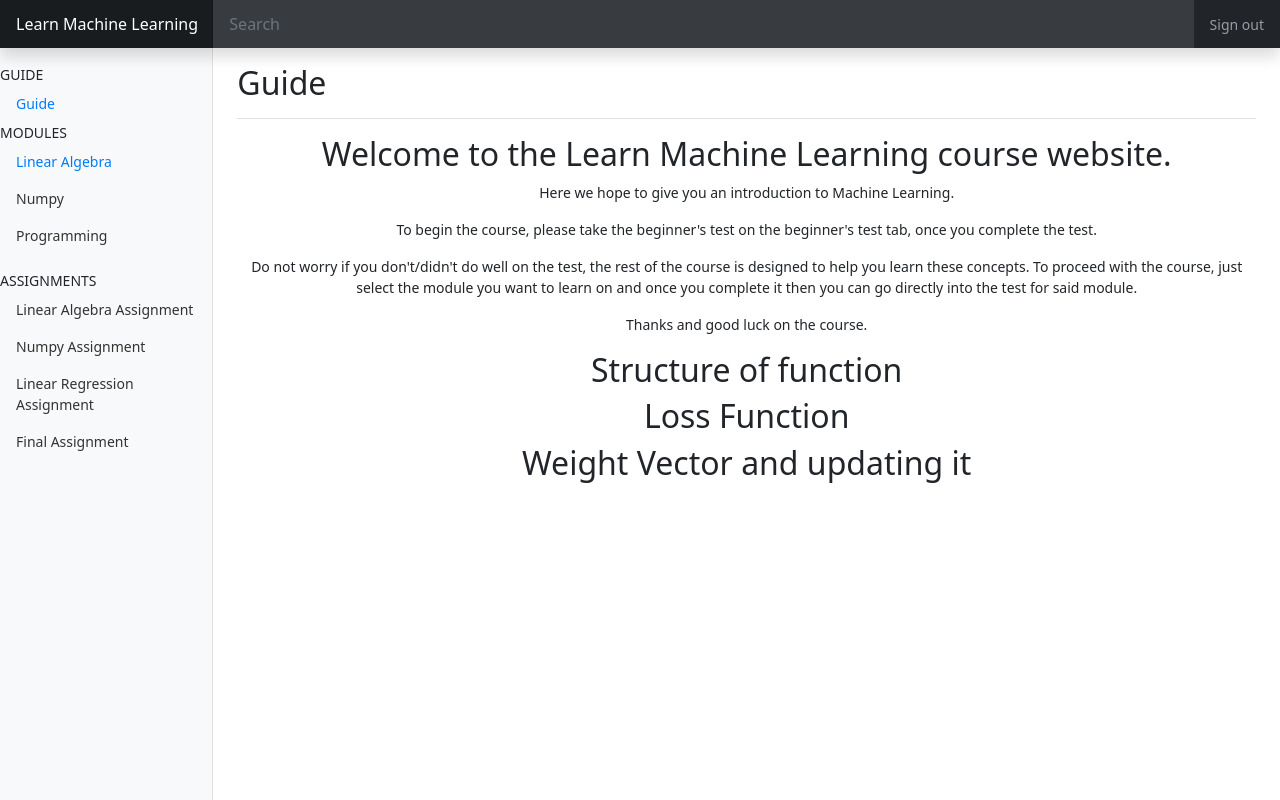
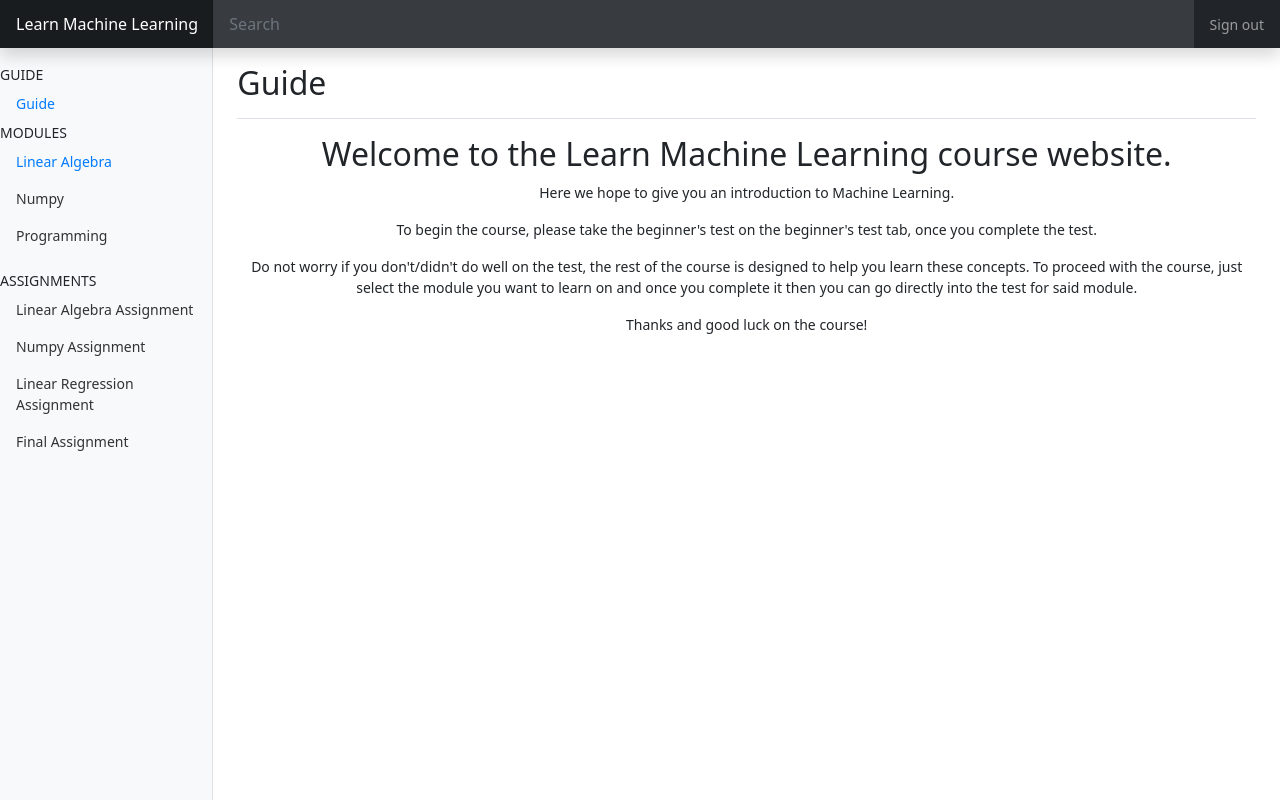
Before and after one commit to HermanIshengoma/learn-machinelearning, a Flask app: page /guide in a window 1280 px wide. Run offline with Flask 2, Linux system fonts and the light colour scheme; parts of the project's set-up code (start-up, migrations or seed data) failed here and were passed over; some libraries are stand-ins or nearby versions.

Commit message:
Update hello.html

```diff
--- a/templates/hello.html
+++ b/templates/hello.html
@@ -149,6 +149,9 @@
     </nav>
     <main class="col-md-9 ms-sm-auto col-lg-10 px-md-4">
       <div class="d-flex justify-content-between flex-wrap flex-md-nowrap align-items-center pt-3 pb-2 mb-3 border-bottom">
+      <style>
+    h1 {text-align: center;}
+  </style>
 
     <h1 class="h2">Guide</h1>
     </div>
@@ -165,10 +168,8 @@
 
   <p>Do not worry if you don't/didn't do well on the test, the rest of the course is designed to help you learn these concepts. To proceed with the course, just select the module you want to learn on and once you complete it then you can go directly into the test for said module.</p>
 
-  <p>Thanks and good luck on the course.</p>
-    <h2>Structure of function</h2>
-    <h2>Loss Function</h2>
-    <h2>Weight Vector and updating it</h2>
+  <p>Thanks and good luck on the course!</p>
+
 
 
 
```
